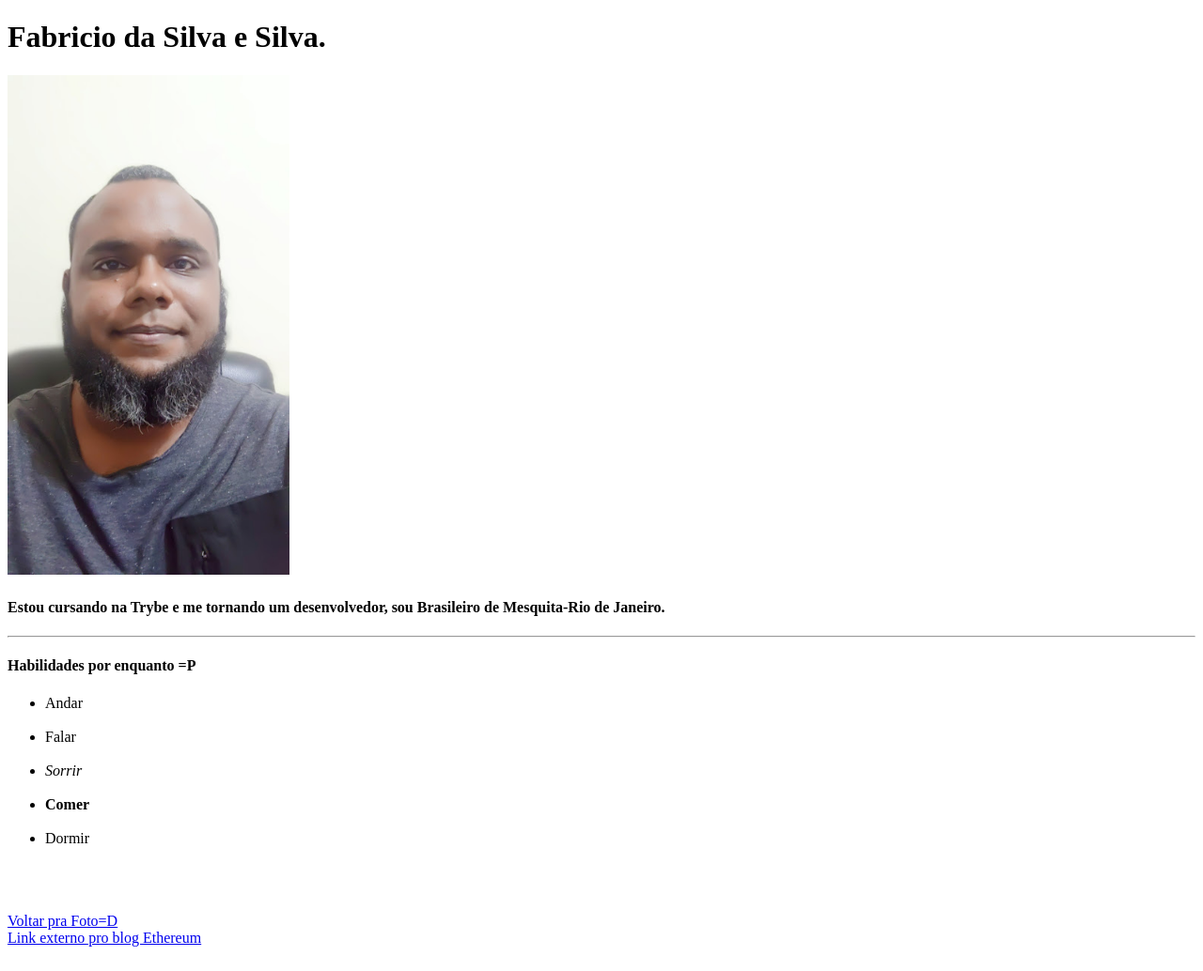
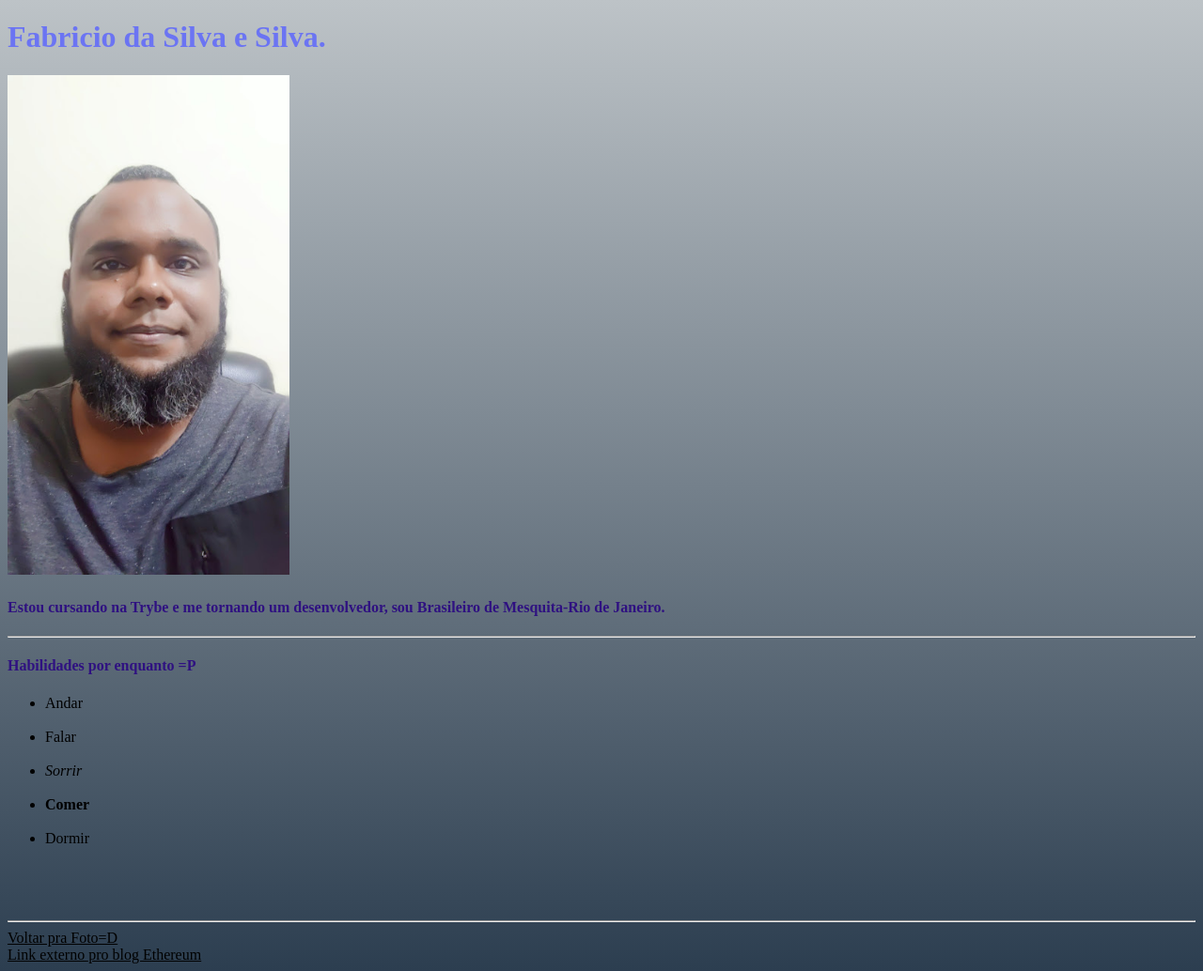
Before and after one commit to FabricioS-t07/FabricioS-t07.github.io, a plain HTML site: page index.html in a window 1280 px wide. Shown: the whole page at 94% size. Drawn offline with Linux system fonts and the light colour scheme.

Commit message:
adcionando cores em css

```diff
--- a/index.html
+++ b/index.html
@@ -3,8 +3,23 @@
     <head>
         <meta charset="utf-8">
         <title>FabricioS-t07 first portfolio</title>
+        <style>
+
+        h1 {
+            color: rgb(107, 116, 243)
+        }
+        body {
+            background: linear-gradient(to bottom, #bdc3c7, #2c3e50);
+        }
+        a {
+            color:rgb(0, 0, 0)
+        }
+        h4 {
+            color:rgb(47, 17, 129)
+        }
+        </style>
     </head>
-    <body>
+    <body >
         <h1><strong>Fabricio da Silva e Silva.</strong></h1>
         <img src="20-08-2020-eu.jpg" alt="minha foto" width="300px" id="link-interno-imagem">
         <h4>Estou cursando na Trybe e me tornando um desenvolvedor, <strong>sou Brasileiro de Mesquita-Rio de Janeiro.</strong></h4>
@@ -24,6 +39,7 @@
         <br>
         <br>
         <br>
+        <hr>
         <a href="#link-interno-imagem">Voltar pra Foto=D</a>
         <br>
         <a href="https://blog.ethereum.org/" target="_blank">Link externo pro blog Ethereum</a>
```
